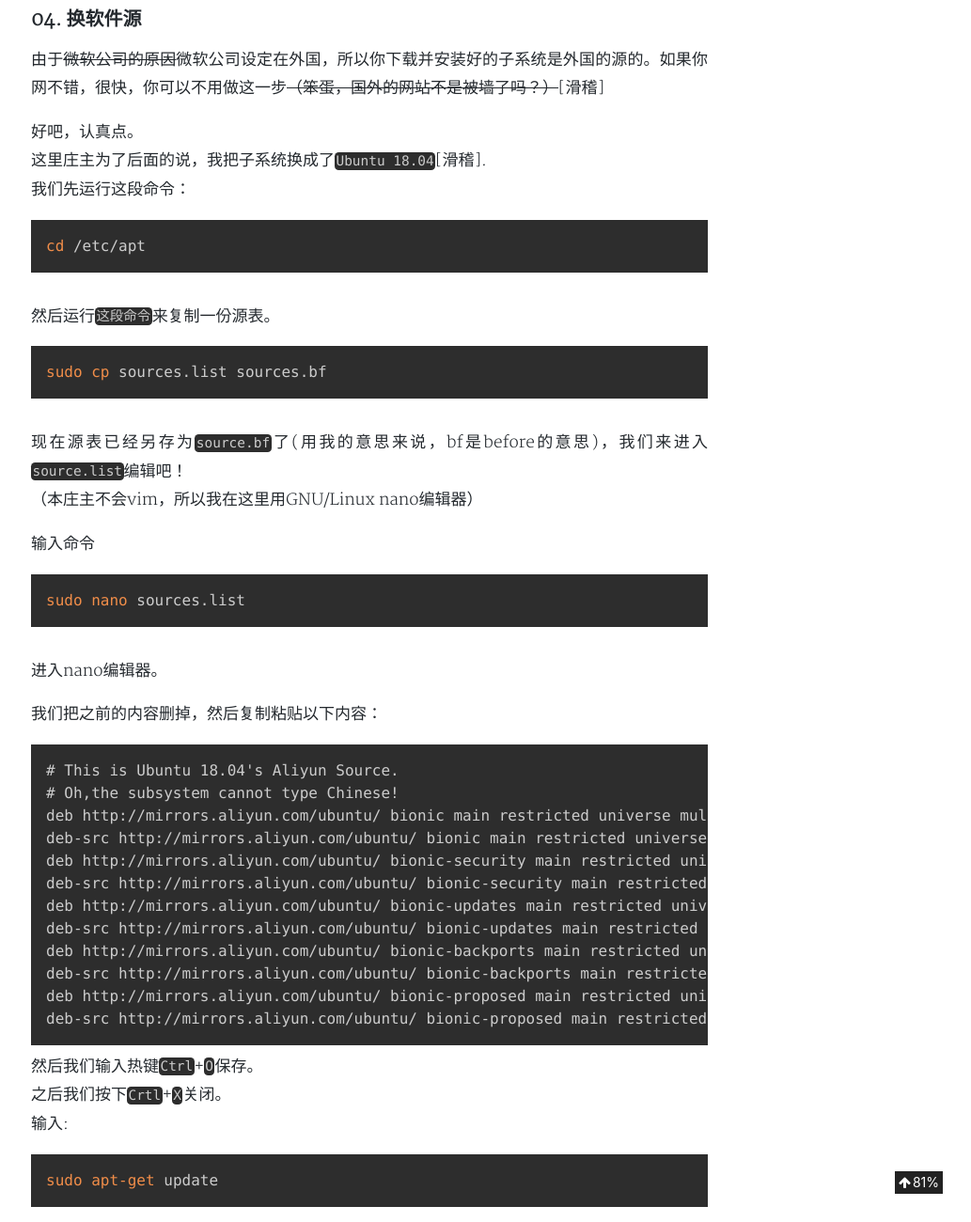
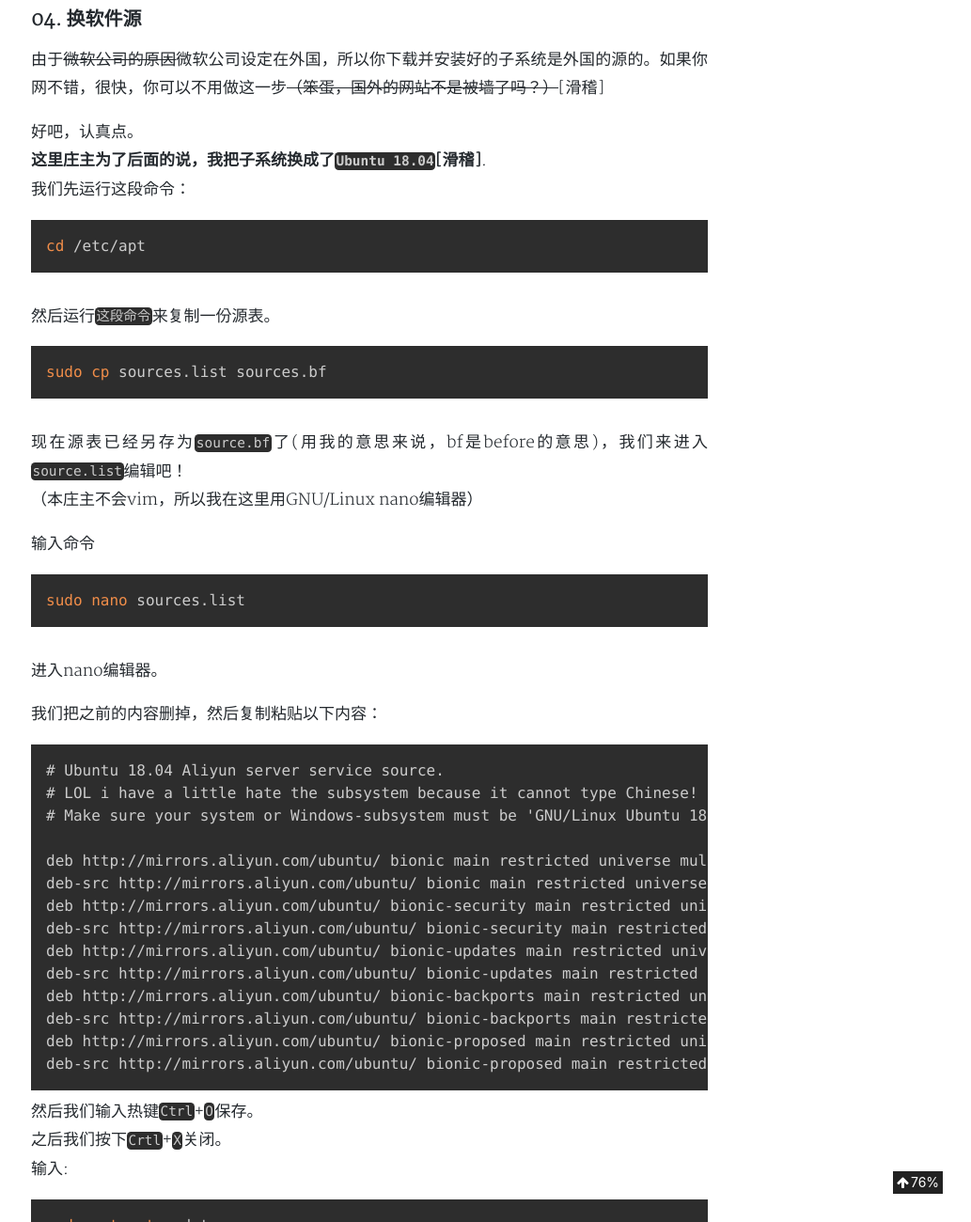
Before and after one commit to Sunbertrs/sunbossrs-blog-v1, a Jekyll site: the page built from _posts/2018-11-11-wsl_init.md, in a window 1280 px wide and 1400 px high, scrolled down 6672 px, cut to the strip 100-1400 px from the top of the window. Shown: the whole strip at 94% size, without its empty margins (247-1280 px from the left). Built offline with Jekyll 4.4.1, drawn with Linux system fonts in a browser that asks for light colours; nearby versions of some CDN libraries; comment, search, counter and statistics services are not loaded; a style sheet for code colours, icons or effects is not loaded; some of the changed text lies outside the part shown.

Commit message:
Update 2018-11-11-wsl_init.md

````diff
--- a/_posts/2018-11-11-wsl_init.md
+++ b/_posts/2018-11-11-wsl_init.md
@@ -1,6 +1,6 @@
 ---
 layout: post
-titile: '使用windows-linux终端'
+title: '使用windows-linux终端'
 description: 在windows上运行linux！由微软自主研发的存在于windows10的功能！
 tags: windows linux 教程
 category: tech
@@ -51,7 +51,7 @@ cover: 'https://coding.net/u/sunbossrs/p/GotBlogDowner/git/raw/master/img/window
 由于<del>微软公司的原因</del>微软公司设定在外国，所以你下载并安装好的子系统是外国的源的。如果你网不错，很快，你可以不用做这一步<del>（笨蛋，国外的网站不是被墙了吗？）</del>[滑稽]
 
 好吧，认真点。
-这里庄主为了后面的说，我把子系统换成了`Ubuntu 18.04`[滑稽].
+**这里庄主为了后面的说，我把子系统换成了`Ubuntu 18.04`[滑稽]**.
 我们先运行这段命令：
 ```bash
 cd /etc/apt
@@ -71,8 +71,10 @@ sudo nano sources.list
 
 我们把之前的内容删掉，然后复制粘贴以下内容：
 ```list
-# This is Ubuntu 18.04's Aliyun Source.
-# Oh,the subsystem cannot type Chinese!
+# Ubuntu 18.04 Aliyun server service source.
+# LOL i have a little hate the subsystem because it cannot type Chinese! LOL
+# Make sure your system or Windows-subsystem must be 'GNU/Linux Ubuntu 18.04'.
+
 deb http://mirrors.aliyun.com/ubuntu/ bionic main restricted universe multiverse
 deb-src http://mirrors.aliyun.com/ubuntu/ bionic main restricted universe multiverse
 deb http://mirrors.aliyun.com/ubuntu/ bionic-security main restricted universe multiverse
@@ -90,8 +92,10 @@ deb-src http://mirrors.aliyun.com/ubuntu/ bionic-proposed main restricted univer
 ```bash
 sudo apt-get update
 ```
-更新源和反应。
+更新源。
 之后你就可以使用`sudo apt-get install <下载的内容>`来下载东西了，而且还挺快。因为是国服。
+
+<br /> <br /> <br /> <br />
 
 ### （推荐）安装第三方的wsl-terminal
 它会让你不会那么麻烦。
@@ -101,7 +105,6 @@ sudo apt-get update
 bash -c "wget https://github.com/goreliu/wsl-terminal/releases/download/v0.8.11/wsl-terminal-0.8.11.zip && unzip wsl-terminal-0.8.11.zip"
 ```
 
-
 2. 运行`open-wsl.exe`可以在当前目录打开一个 WSL 终端模拟器（wsl-terminal 需要放置在本地的 NTFS 分区上，[原因](https://github.com/rprichard/wslbridge#building-wslbridge) ）。
 
 3. 运行 `tools/1-add-open-wsl-terminal-here-menu.js` ( [帮助](https://github.com/goreliu/wsl-terminal/blob/master/README.zh_CN.md#工具) ) 来添加一个 `Open wsl-terminal Here` 右键菜单到资源管理器上 (运行 `tools/1-remove-open-wsl-terminal-here-menu.js` 可以将其删除）。 如果你使用 Total Commander, 可以参考[在 Total Commander 中使用 wsl-terminal](https://github.com/goreliu/wsl-terminal/wiki/Use-wsl-terminal-with-Total-Commander) 。
@@ -124,6 +126,7 @@ vim.exe 可以使用 WSL 中的 `vim` 打开任何文件 (在 wsl-terminal 中)
 
 
 在`wsl-terminal/tools`里，有这些文件。我们来看看他的用处（大家不用说，是看得明白的吧...）
+
 | 文件名                                      | 功能                                                              |
 | ------------------------------------------- | ----------------------------------------------------------------- |
 | 1-add-open-wsl-terminal-here-menu.js        | 添加 `Open wsl-terminal Here` 右键菜单到资源管理器上。            |
````
Also changed, not shown: other parts of _posts/2018-11-11-wsl_init.md (+4 -5 lines).
